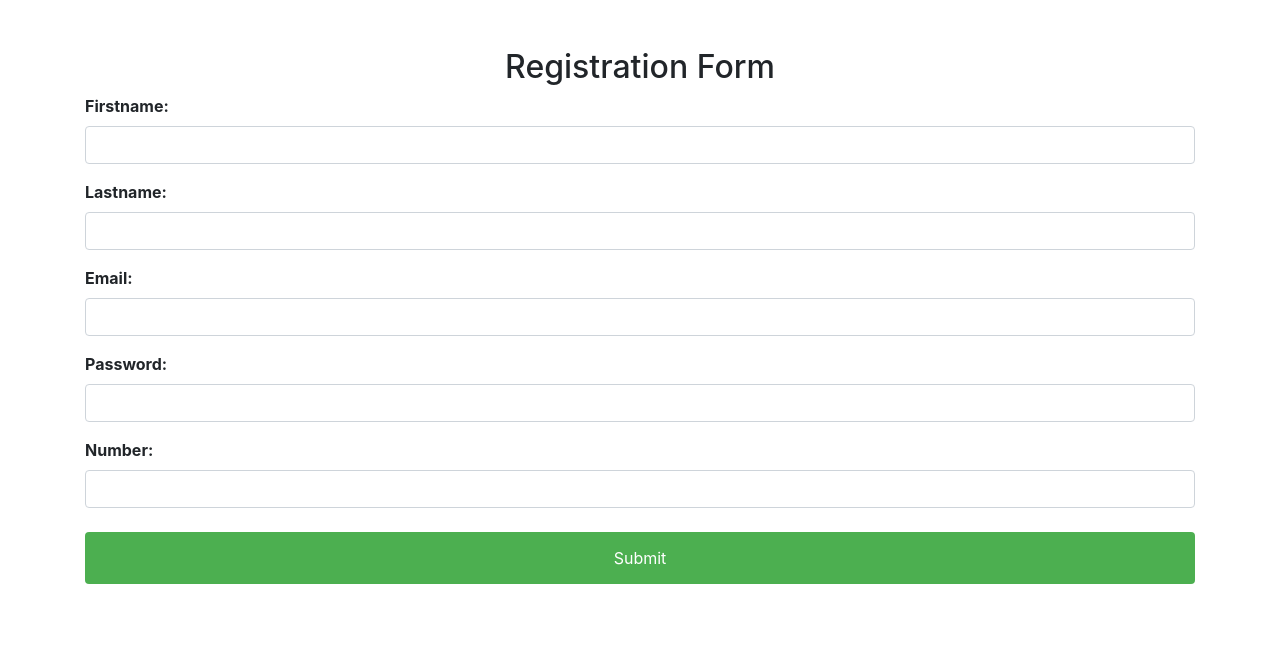
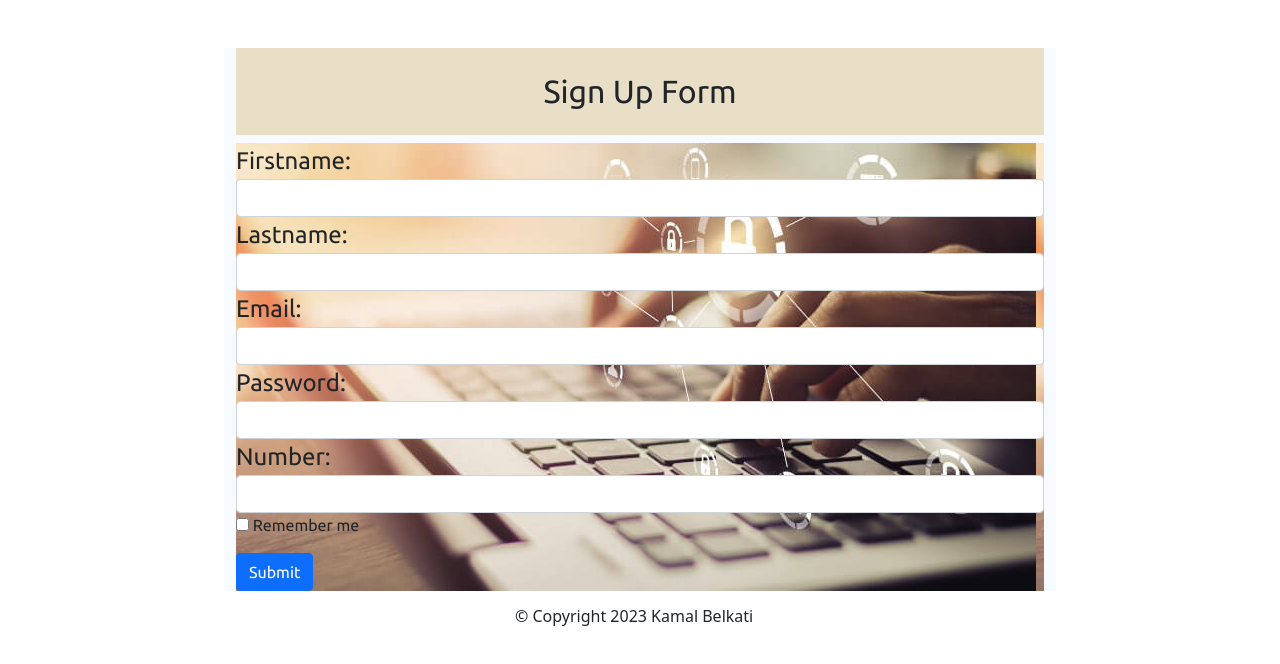
Before and after one commit to mahmoudbelka2022/signup-form, a website: page public/signform.html in a window 1280 px wide. Drawn offline with nearby package versions, Linux system fonts and the light colour scheme.

Commit message:
add css file

```diff
--- /dev/null
+++ b/public/css/styleform.css
@@ -0,0 +1,44 @@
+/*body{
+    height: 100vh;
+} */
+
+h2{
+    font-family: "Ubuntu";
+    text-align: center;
+    padding: 3%;
+    background-color: #e9dfc7;
+  }
+
+  .form-group{
+    font-family: "Ubuntu";
+    font-size: 1.5rem;
+    line-height: 1.5;
+    text-align: left;
+  }
+
+
+  /*.back {
+    background: #e2e2e2;
+    width: 100%;
+    position: absolute;
+    top: 0;
+    bottom: 0;
+  }*/
+
+  .container{
+  font-family: "Ubuntu";
+  font-size: 16px;
+  position: relative;
+  background: rgba(240, 248, 255, 0.5);
+  width: 600px;
+  /*margin-top: 40%;*/
+  margin-bottom: auto;
+  margin: 0 auto;
+  width: 65%;
+
+
+  }
+
+  /* .panel-footer{
+
+  } */
--- a/public/signform.html
+++ b/public/signform.html
@@ -3,13 +3,15 @@
   <head>
     <meta charset="UTF-8">
     <title>Registration Form</title>
-    <link rel="stylesheet" href="https://maxcdn.bootstrapcdn.com/bootstrap/4.0.0/css/bootstrap.min.css">
-    <link rel="stylesheet" type="text/css" href="css/styles.css"/>
+    <link href="https://cdn.jsdelivr.net/npm/bootstrap@5.1.3/dist/css/bootstrap.min.css" rel="stylesheet" integrity="sha384-1BmE4kWBq78iYhFldvKuhfTAU6auU8tT94WrHftjDbrCEXSU1oBoqyl2QvZ6jIW3" crossorigin="anonymous">
+    <link rel="stylesheet" type="text/css" href="css/styleform.css"/>
+    <link rel="stylesheet" href="https://fonts.googleapis.com/css?family=Montserrat|Ubuntu">
+    <link rel="stylesheet" type="text/css" href="css/styleform.css"/>
   </head>
   <body>
     <div class="container mt-5">
-      <h2 class="text-center">Registration Form</h2>
-      <form action="/signform" method="post">
+      <h2 class="text-center">Sign Up Form</h2>
+      <form style="background-image: url('images/compuForm.jpeg');" action="/signform" method="post">
         <div class="form-group">
           <label for="firstname">Firstname:</label>
           <input type="text" class="form-control" id="firstname" name="firstname" required>
@@ -31,8 +33,17 @@
           <label for="password">Number:</label>
           <input type="number" class="form-control" id="number" name="number" required>
         </div>
+        <div class="checkbox mb-3">
+          <label>
+            <input type="checkbox" value="remember-me"> Remember me
+          </label>
+        </div>
         <button type="submit" class="btn btn-primary" href="/public/success.html">Submit</button>
       </form>
     </div>
+
+    <div class="panel-footer">
+      <p><h6 class="mx-auto" style="width: 250px;" class="">&copy; Copyright 2023 Kamal Belkati</h6></p>
+    </div>
   </body>
 </html>
```
Also changed, not shown: public/success.html (+13 -11 lines), public/css/bootstrap.css (renamed from public/bootstrap.css), public/images/compuForm.jpeg (added), 3 other files.
